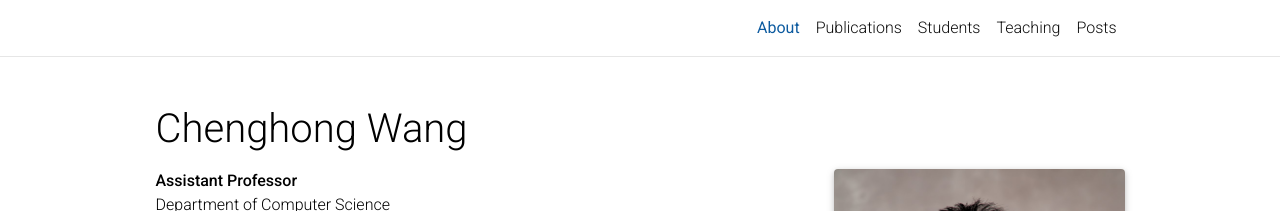
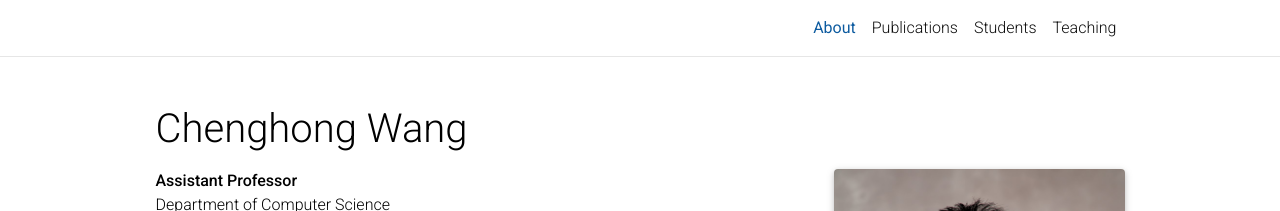
Before and after one commit to lovingmage/lovingmage.github.io, a Jekyll site: the page built from _pages/about.md, in a window 1280 px wide. Shown: the top 211 px of the page. Built offline with Jekyll 4.4.1, drawn with Linux system fonts in a browser that asks for light colours; full-size pictures stand in for the smaller copies a plugin makes; comment, search, counter and statistics services are not loaded; a style sheet for code colours, icons or effects is not loaded.

Commit message:
Update _config.yml

```diff
--- a/_config.yml
+++ b/_config.yml
@@ -123,7 +123,7 @@ bing_site_verification:  # out your bing-site-verification ID (Bing Webmaster)
 # -----------------------------------------------------------------------------
 
 blog_name: Lovingmage # blog_name will be displayed in your blog page
-blog_nav_title:  Posts # your blog must have a title for it to be displayed in the nav bar
+# blog_nav_title:  Posts # your blog must have a title for it to be displayed in the nav bar
 blog_description:
 permalink: /blog/:year/:title/
 
```
